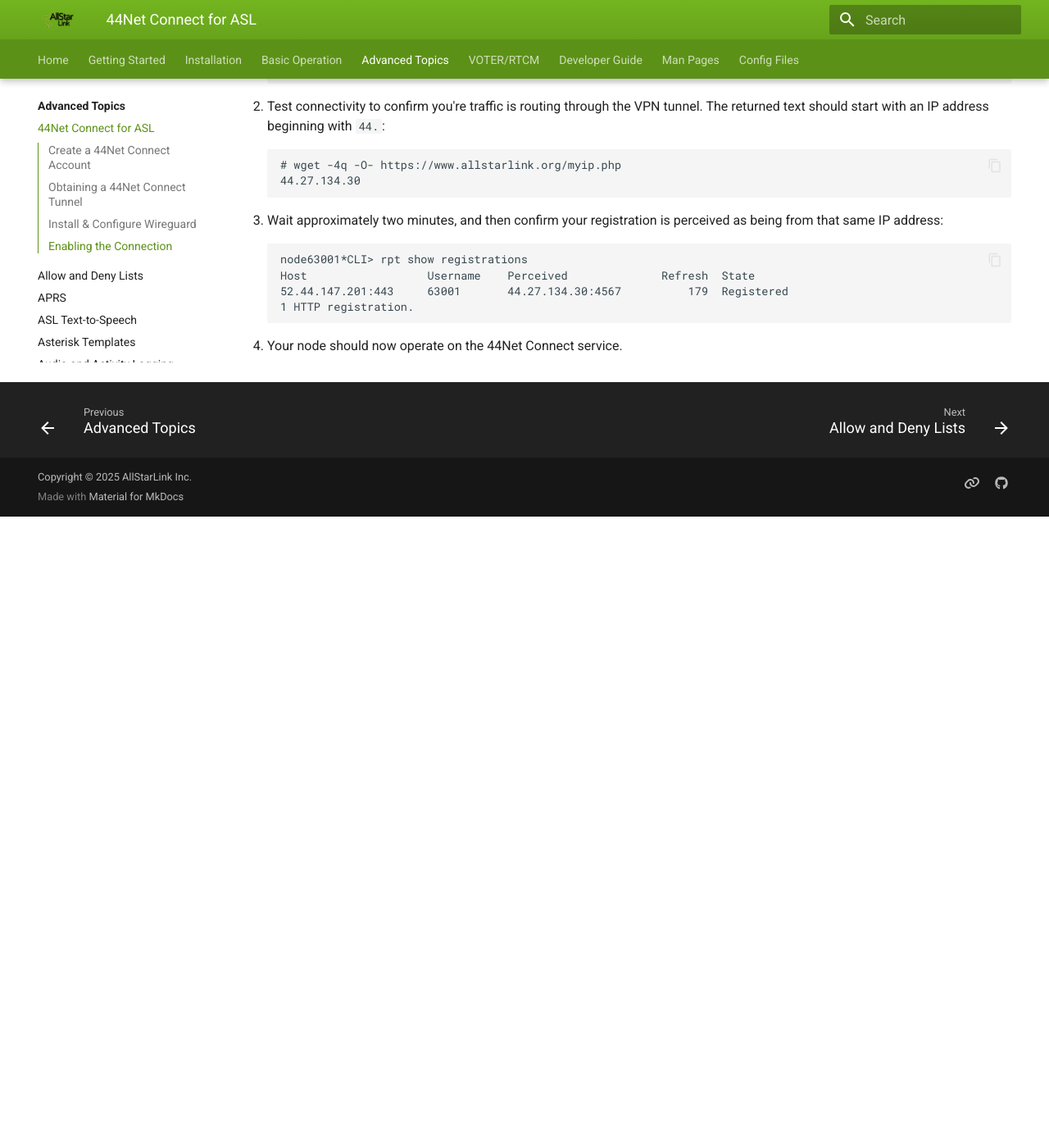
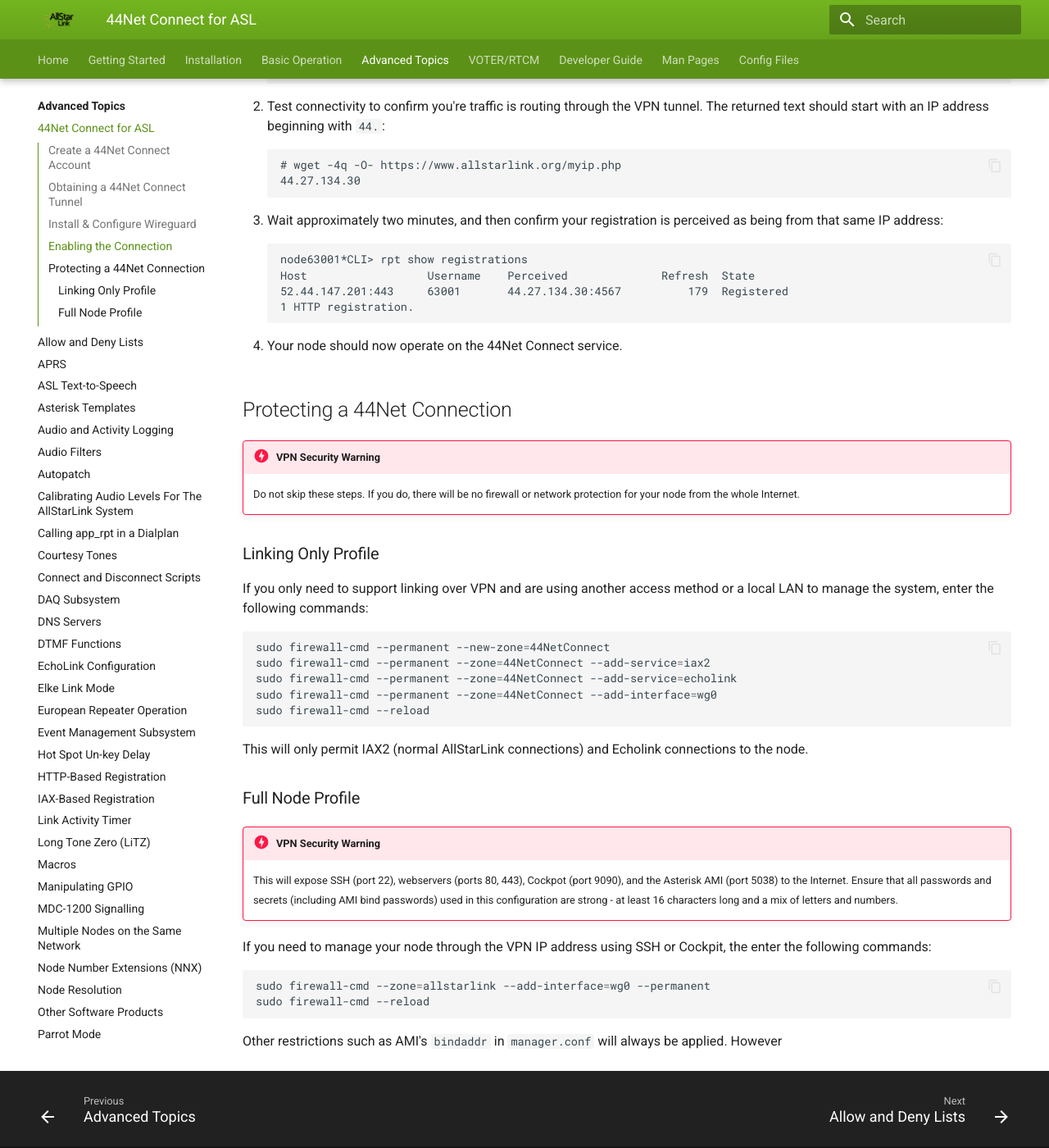
Before and after one commit to AllStarLink/ASL3-Manual, an MkDocs documentation site: the page built from docs/adv-topics/44net-connect.md, in a window 1280 px wide and 1400 px high, scrolled down 1217 px. Shown: the whole window at 82% size. Built offline with MkDocs 1.6.1 and Material for MkDocs 9.7.7, drawn with Linux system fonts in a browser that asks for light colours; before the commit the page ends 1847 px from its top, so only the background shows below that.

Commit message:
Add firewalling (#219)
* Add firewalling

* More clarity

````diff
--- a/docs/adv-topics/44net-connect.md
+++ b/docs/adv-topics/44net-connect.md
@@ -73,3 +73,45 @@
     ```
 
 4. Your node should now operate on the 44Net Connect service.
+
+## Protecting a 44Net Connection
+!!! danger "VPN Security Warning"
+    Do not skip these steps. If you do, there will be no
+    firewall or network protection for your node from
+    the whole Internet.
+
+### Linking Only Profile
+If you only need to support linking over VPN and are
+using another access method or a local LAN to manage the
+system, enter the following commands:
+
+```bash
+sudo firewall-cmd --permanent --new-zone=44NetConnect
+sudo firewall-cmd --permanent --zone=44NetConnect --add-service=iax2
+sudo firewall-cmd --permanent --zone=44NetConnect --add-service=echolink
+sudo firewall-cmd --permanent --zone=44NetConnect --add-interface=wg0
+sudo firewall-cmd --reload
+```
+
+This will only permit IAX2 (normal AllStarLink connections)
+and Echolink connections to the node.
+
+### Full Node Profile
+!!! danger "VPN Security Warning"
+    This will expose SSH (port 22), webservers (ports 80, 443),
+    Cockpot (port 9090), and the Asterisk AMI (port 5038)
+    to the Internet. Ensure that all passwords and secrets
+    (including AMI bind passwords)
+    used in this configuration are strong - at least 16 characters
+    long and a mix of letters and numbers.
+
+If you need to manage your node through the VPN IP address
+using SSH or Cockpit, the enter the following commands:
+
+```bash
+sudo firewall-cmd --zone=allstarlink --add-interface=wg0 --permanent
+sudo firewall-cmd --reload
+```
+
+ Other restrictions such as AMI's
+`bindaddr` in `manager.conf` will always be applied. However
````
